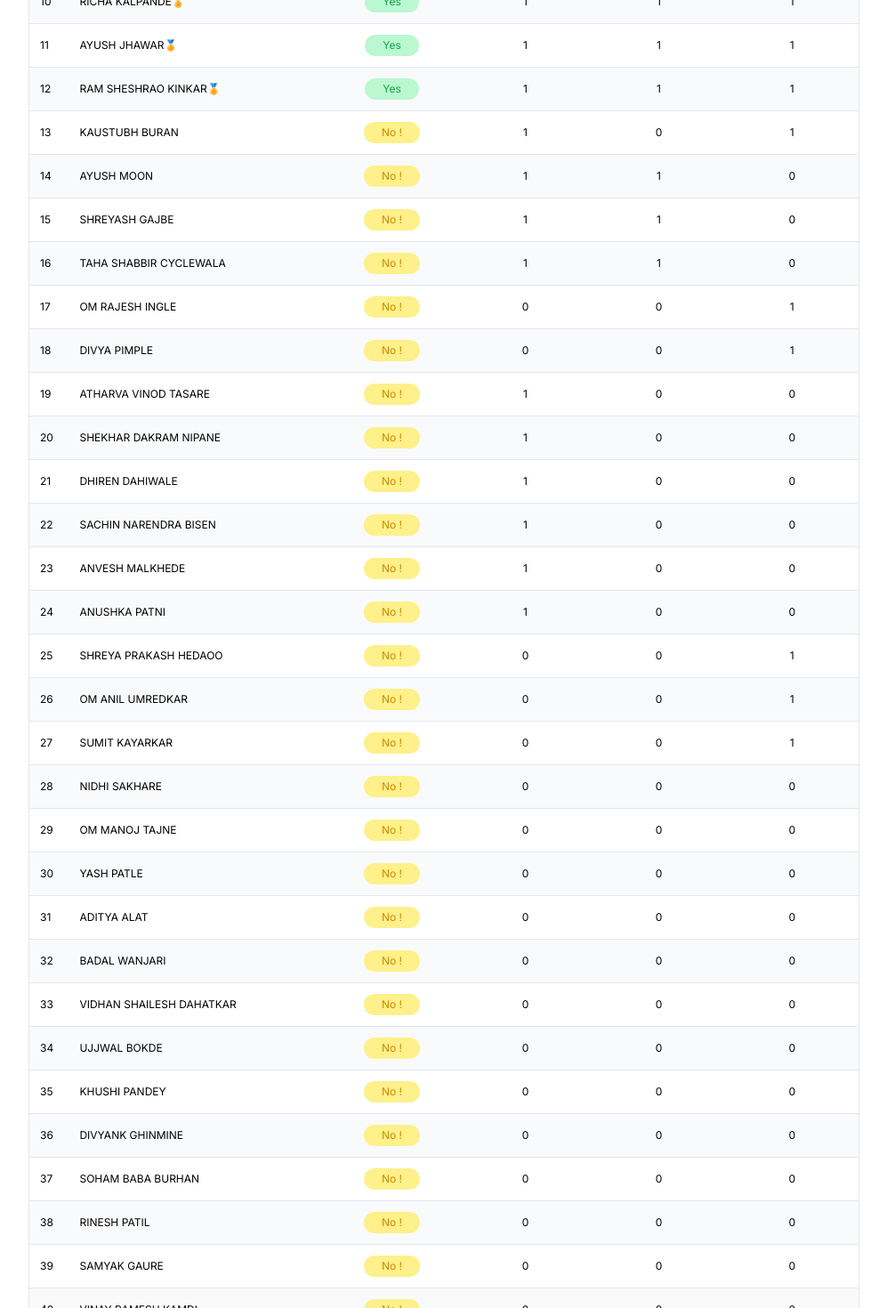
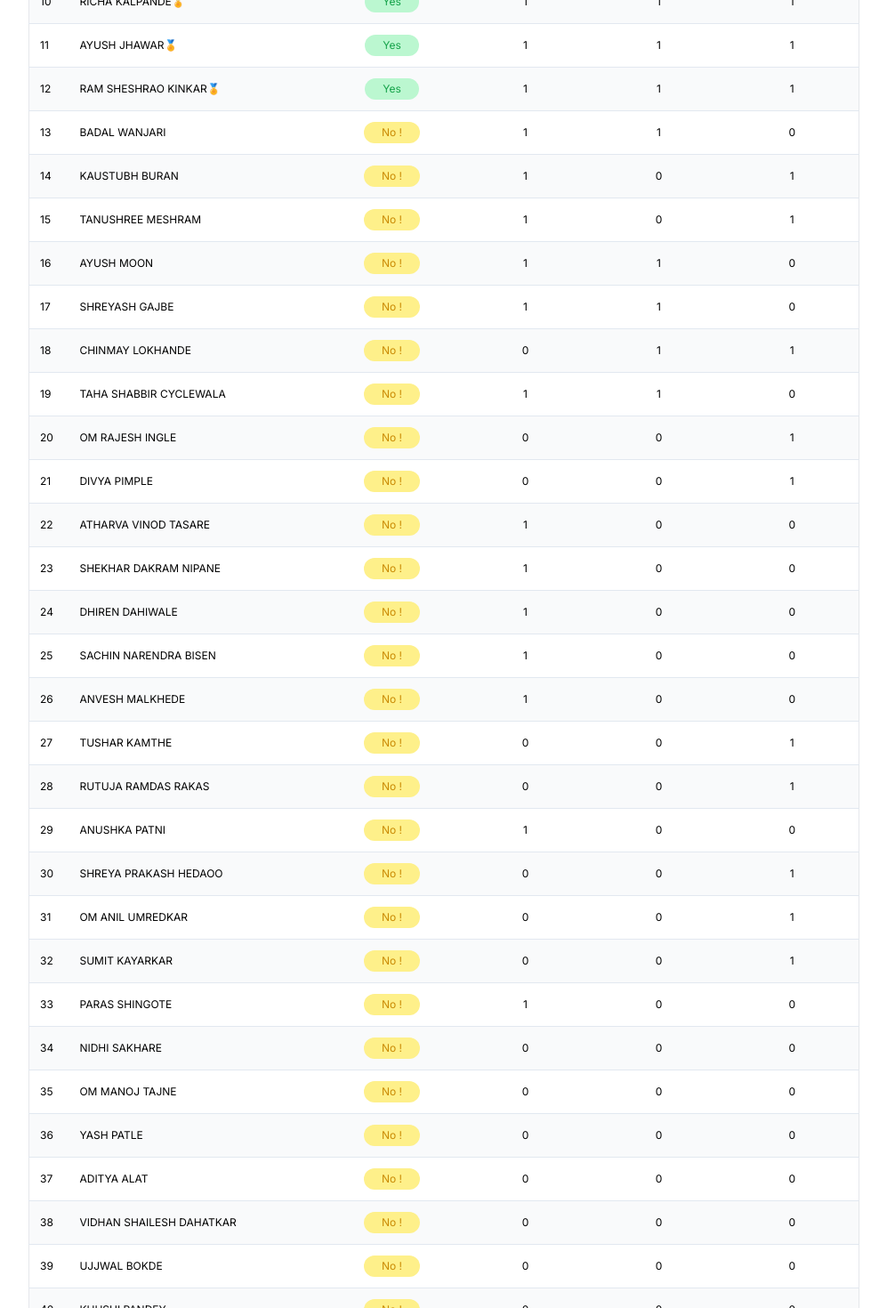
Before and after one commit to spectropaws/studyjams, a Next.js app: page / in a window 1280 px wide. Shown: the part 920-2390 px from the top of the page at 89% size, without its empty margins (141-1138 px from the left). Built offline with nearby package versions, Linux system fonts and the light colour scheme.

Commit message:
9 may updated

```diff
--- a/src/app/components/Table.Index.js
+++ b/src/app/components/Table.Index.js
@@ -5,7 +5,7 @@ import TableBody from './TableBody'
 
 function TableIndex() {
 
- const data = [
+ const data =  [
   {
     "User Name": "Pratham Akkewar",
     "User Email": "akkewarpratham45@gmail.com",
@@ -151,6 +151,18 @@ function TableIndex() {
     "Campaign Code Redemption Status": "Yes"
   },
   {
+    "User Name": "Badal Wanjari",
+    "User Email": "badalwanjari.cse@gmail.com",
+    "Google Cloud Skills Boost Profile URL": "https://www.cloudskillsboost.google/public_profiles/e0ab7195-addf-46d0-a29f-4258a254f7d2",
+    "Profile URL Status": "All Good",
+    "Prompt Design in Vertex AI Completion": 1,
+    "Develop GenAI Apps with Gemini and Streamlit Completion": 1,
+    "Gen AI Arcade Game Completion": 0,
+    "Sum": 2,
+    "All 3 Pathways Completed - Yes or No": "No",
+    "Campaign Code Redemption Status": "Yes"
+  },
+  {
     "User Name": "Kaustubh Buran",
     "User Email": "kaustubhburan996@gmail.com",
     "Google Cloud Skills Boost Profile URL": "https://www.cloudskillsboost.google/public_profiles/fa966ef6-750e-4d54-8b14-29afa987437c",
@@ -163,6 +175,18 @@ function TableIndex() {
     "Campaign Code Redemption Status": "Yes"
   },
   {
+    "User Name": "Tanushree Meshram",
+    "User Email": "meshramtanushree2@gmail.com",
+    "Google Cloud Skills Boost Profile URL": "https://www.cloudskillsboost.google/public_profiles/0b45a369-6aa8-4881-9167-bbf45f0d8719",
+    "Profile URL Status": "All Good",
+    "Prompt Design in Vertex AI Completion": 1,
+    "Develop GenAI Apps with Gemini and Streamlit Completion": 0,
+    "Gen AI Arcade Game Completion": 1,
+    "Sum": 2,
+    "All 3 Pathways Completed - Yes or No": "No",
+    "Campaign Code Redemption Status": "Yes"
+  },
+  {
     "User Name": "Ayush Moon",
     "User Email": "m240925a1@gmail.com",
     "Google Cloud Skills Boost Profile URL": "https://www.cloudskillsboost.google/public_profiles/8df7c363-046b-417b-ab96-212264e44d15",
@@ -187,6 +211,18 @@ function TableIndex() {
     "Campaign Code Redemption Status": "Yes"
   },
   {
+    "User Name": "Chinmay Lokhande",
+    "User Email": "chinmaylokhande37@gmail.com",
+    "Google Cloud Skills Boost Profile URL": "https://www.cloudskillsboost.google/public_profiles/da82e542-f5fd-4c0b-945e-8461bd8bb4e7",
+    "Profile URL Status": "All Good",
+    "Prompt Design in Vertex AI Completion": 0,
+    "Develop GenAI Apps with Gemini and Streamlit Completion": 1,
+    "Gen AI Arcade Game Completion": 1,
+    "Sum": 2,
+    "All 3 Pathways Completed - Yes or No": "No",
+    "Campaign Code Redemption Status": "Yes"
+  },
+  {
     "User Name": "Taha Shabbir Cyclewala",
     "User Email": "tahahussain883@gmail.com",
     "Google Cloud Skills Boost Profile URL": "https://www.cloudskillsboost.google/public_profiles/0741cc81-a6bd-4279-8400-26e5f5e4208d",
@@ -232,7 +268,7 @@ function TableIndex() {
     "Gen AI Arcade Game Completion": 0,
     "Sum": 1,
     "All 3 Pathways Completed - Yes or No": "No",
-    "Campaign Code Redemption Status": "No"
+    "Campaign Code Redemption Status": "Yes"
   },
   {
     "User Name": "Shekhar Dakram Nipane",
@@ -283,6 +319,30 @@ function TableIndex() {
     "Campaign Code Redemption Status": "Yes"
   },
   {
+    "User Name": "Tushar Kamthe",
+    "User Email": "tusharkamthe23@gmail.com",
+    "Google Cloud Skills Boost Profile URL": "https://www.cloudskillsboost.google/public_profiles/814c3cec-95f9-4c81-b61e-7b831df77ce3",
+    "Profile URL Status": "All Good",
+    "Prompt Design in Vertex AI Completion": 0,
+    "Develop GenAI Apps with Gemini and Streamlit Completion": 0,
+    "Gen AI Arcade Game Completion": 1,
+    "Sum": 1,
+    "All 3 Pathways Completed - Yes or No": "No",
+    "Campaign Code Redemption Status": "Yes"
+  },
+  {
+    "User Name": "Rutuja Ramdas Rakas",
+    "User Email": "rutujarakas@gmail.com",
+    "Google Cloud Skills Boost Profile URL": "https://www.cloudskillsboost.google/public_profiles/69a5318b-dc2b-4af3-bc76-d85520f94dce",
+    "Profile URL Status": "All Good",
+    "Prompt Design in Vertex AI Completion": 0,
+    "Develop GenAI Apps with Gemini and Streamlit Completion": 0,
+    "Gen AI Arcade Game Completion": 1,
+    "Sum": 1,
+    "All 3 Pathways Completed - Yes or No": "No",
+    "Campaign Code Redemption Status": "Yes"
+  },
+  {
     "User Name": "Anushka Patni",
     "User Email": "anupatni09@gmail.com",
     "Google Cloud Skills Boost Profile URL": "https://www.cloudskillsboost.google/public_profiles/c934a85a-c0af-4bdb-a0ae-744f7192da16",
@@ -328,7 +388,19 @@ function TableIndex() {
     "Gen AI Arcade Game Completion": 1,
     "Sum": 1,
     "All 3 Pathways Completed - Yes or No": "No",
-    "Campaign Code Redemption Status": "No"
+    "Campaign Code Redemption Status": "Yes"
+  },
+  {
+    "User Name": "Paras Shingote",
+    "User Email": "classey17@gmail.com",
+    "Google Cloud Skills Boost Profile URL": "https://www.cloudskillsboost.google/public_profiles/276c1237-f8ee-48dc-a401-587682ea5044",
+    "Profile URL Status": "All Good",
+    "Prompt Design in Vertex AI Completion": 1,
+    "Develop GenAI Apps with Gemini and Streamlit Completion": 0,
+    "Gen AI Arcade Game Completion": 0,
+    "Sum": 1,
+    "All 3 Pathways Completed - Yes or No": "No",
+    "Campaign Code Redemption Status": "Yes"
   },
   {
     "User Name": "Nidhi Sakhare",
@@ -379,18 +451,6 @@ function TableIndex() {
     "Campaign Code Redemption Status": "No"
   },
   {
-    "User Name": "Badal Wanjari",
-    "User Email": "badalwanjari.cse@gmail.com",
-    "Google Cloud Skills Boost Profile URL": "https://www.cloudskillsboost.google/public_profiles/e0ab7195-addf-46d0-a29f-4258a254f7d2",
-    "Profile URL Status": "All Good",
-    "Prompt Design in Vertex AI Completion": 0,
-    "Develop GenAI Apps with Gemini and Streamlit Completion": 0,
-    "Gen AI Arcade Game Completion": 0,
-    "Sum": 0,
-    "All 3 Pathways Completed - Yes or No": "No",
-    "Campaign Code Redemption Status": "Yes"
-  },
-  {
     "User Name": "Vidhan Shailesh Dahatkar",
     "User Email": "dahatkarv@gmail.com",
     "Google Cloud Skills Boost Profile URL": "https://www.cloudskillsboost.google/public_profiles/52b62e3f-76b5-406d-93d5-e5cbf9184305",
@@ -544,7 +604,7 @@ function TableIndex() {
     "Gen AI Arcade Game Completion": 0,
     "Sum": 0,
     "All 3 Pathways Completed - Yes or No": "No",
-    "Campaign Code Redemption Status": "No"
+    "Campaign Code Redemption Status": "Yes"
   },
   {
     "User Name": "Humanshu D G",
@@ -604,7 +664,7 @@ function TableIndex() {
     "Gen AI Arcade Game Completion": 0,
     "Sum": 0,
     "All 3 Pathways Completed - Yes or No": "No",
-    "Campaign Code Redemption Status": "No"
+    "Campaign Code Redemption Status": "Yes"
   },
   {
     "User Name": "Aditya Adlak",
@@ -628,7 +688,7 @@ function TableIndex() {
     "Gen AI Arcade Game Completion": 0,
     "Sum": 0,
     "All 3 Pathways Completed - Yes or No": "No",
-    "Campaign Code Redemption Status": "No"
+    "Campaign Code Redemption Status": "Yes"
   },
   {
     "User Name": "Nidhi Santosh Ambatkar",
@@ -724,7 +784,7 @@ function TableIndex() {
     "Gen AI Arcade Game Completion": 0,
     "Sum": 0,
     "All 3 Pathways Completed - Yes or No": "No",
-    "Campaign Code Redemption Status": "No"
+    "Campaign Code Redemption Status": "Yes"
   },
   {
     "User Name": "Debadrita Chattopadhyay",
@@ -871,18 +931,6 @@ function TableIndex() {
     "Campaign Code Redemption Status": "No"
   },
   {
-    "User Name": "Tanushree Meshram",
-    "User Email": "meshramtanushree2@gmail.com",
-    "Google Cloud Skills Boost Profile URL": "https://www.cloudskillsboost.google/public_profiles/0b45a369-6aa8-4881-9167-bbf45f0d8719",
-    "Profile URL Status": "All Good",
-    "Prompt Design in Vertex AI Completion": 0,
-    "Develop GenAI Apps with Gemini and Streamlit Completion": 0,
-    "Gen AI Arcade Game Completion": 0,
-    "Sum": 0,
-    "All 3 Pathways Completed - Yes or No": "No",
-    "Campaign Code Redemption Status": "Yes"
-  },
-  {
     "User Name": "Prasanna Nagpure",
     "User Email": "prasannanagpure55@gmail.com",
     "Google Cloud Skills Boost Profile URL": "https://www.cloudskillsboost.google/public_profiles/e9fcd681-ade6-4c60-874f-9465d9c9f31e",
@@ -1096,7 +1144,7 @@ function TableIndex() {
     "Gen AI Arcade Game Completion": 0,
     "Sum": 0,
     "All 3 Pathways Completed - Yes or No": "No",
-    "Campaign Code Redemption Status": "No"
+    "Campaign Code Redemption Status": "Yes"
   },
   {
     "User Name": "Karan Baghele",
@@ -1111,18 +1159,6 @@ function TableIndex() {
     "Campaign Code Redemption Status": "Yes"
   },
   {
-    "User Name": "Tushar Kamthe",
-    "User Email": "tusharkamthe23@gmail.com",
-    "Google Cloud Skills Boost Profile URL": "https://www.cloudskillsboost.google/public_profiles/814c3cec-95f9-4c81-b61e-7b831df77ce3",
-    "Profile URL Status": "All Good",
-    "Prompt Design in Vertex AI Completion": 0,
-    "Develop GenAI Apps with Gemini and Streamlit Completion": 0,
-    "Gen AI Arcade Game Completion": 0,
-    "Sum": 0,
-    "All 3 Pathways Completed - Yes or No": "No",
-    "Campaign Code Redemption Status": "Yes"
-  },
-  {
     "User Name": "Aaditee Kedar",
     "User Email": "kedaraaditee@gmail.com",
     "Google Cloud Skills Boost Profile URL": "https://www.cloudskillsboost.google/public_profiles/568723ea-7a2a-43b4-b29c-e5035c810902",
@@ -1267,18 +1303,6 @@ function TableIndex() {
     "Campaign Code Redemption Status": "Yes"
   },
   {
-    "User Name": "Rutuja Ramdas Rakas",
-    "User Email": "rutujarakas@gmail.com",
-    "Google Cloud Skills Boost Profile URL": "https://www.cloudskillsboost.google/public_profiles/69a5318b-dc2b-4af3-bc76-d85520f94dce",
-    "Profile URL Status": "All Good",
-    "Prompt Design in Vertex AI Completion": 0,
-    "Develop GenAI Apps with Gemini and Streamlit Completion": 0,
-    "Gen AI Arcade Game Completion": 0,
-    "Sum": 0,
-    "All 3 Pathways Completed - Yes or No": "No",
-    "Campaign Code Redemption Status": "Yes"
-  },
-  {
     "User Name": "Arunima Rajesh Paunikar",
     "User Email": "arunimapaunikar818@gmail.com",
     "Google Cloud Skills Boost Profile URL": "https://www.cloudskillsboost.google/public_profiles/6cc18b5b-a012-4581-bbb5-95b17d6c1b1d",
@@ -1459,18 +1483,6 @@ function TableIndex() {
     "Campaign Code Redemption Status": "Yes"
   },
   {
-    "User Name": "Chinmay Lokhande",
-    "User Email": "chinmaylokhande37@gmail.com",
-    "Google Cloud Skills Boost Profile URL": "https://www.cloudskillsboost.google/public_profiles/da82e542-f5fd-4c0b-945e-8461bd8bb4e7",
-    "Profile URL Status": "All Good",
-    "Prompt Design in Vertex AI Completion": 0,
-    "Develop GenAI Apps with Gemini and Streamlit Completion": 0,
-    "Gen AI Arcade Game Completion": 0,
-    "Sum": 0,
-    "All 3 Pathways Completed - Yes or No": "No",
-    "Campaign Code Redemption Status": "Yes"
-  },
-  {
     "User Name": "Sargam Arun Kamble",
     "User Email": "sargamkamble4444@gmail.com",
     "Google Cloud Skills Boost Profile URL": "https://www.cloudskillsboost.google/public_profiles/1cdb26d1-5b98-48ed-baf7-38f78a7160bc",
@@ -1948,7 +1960,7 @@ function TableIndex() {
     "Gen AI Arcade Game Completion": 0,
     "Sum": 0,
     "All 3 Pathways Completed - Yes or No": "No",
-    "Campaign Code Redemption Status": "No"
+    "Campaign Code Redemption Status": "Yes"
   },
   {
     "User Name": "Sakshi Ganesh Ganyarpawar",
@@ -2008,7 +2020,7 @@ function TableIndex() {
     "Gen AI Arcade Game Completion": 0,
     "Sum": 0,
     "All 3 Pathways Completed - Yes or No": "No",
-    "Campaign Code Redemption Status": "No"
+    "Campaign Code Redemption Status": "Yes"
   },
   {
     "User Name": "Shreya Diliprao Thakare",
@@ -2071,18 +2083,6 @@ function TableIndex() {
     "Campaign Code Redemption Status": "No"
   },
   {
-    "User Name": "Paras Shingote",
-    "User Email": "classey17@gmail.com",
-    "Google Cloud Skills Boost Profile URL": "https://www.cloudskillsboost.google/public_profiles/276c1237-f8ee-48dc-a401-587682ea5044",
-    "Profile URL Status": "All Good",
-    "Prompt Design in Vertex AI Completion": 0,
-    "Develop GenAI Apps with Gemini and Streamlit Completion": 0,
-    "Gen AI Arcade Game Completion": 0,
-    "Sum": 0,
-    "All 3 Pathways Completed - Yes or No": "No",
-    "Campaign Code Redemption Status": "Yes"
-  },
-  {
     "User Name": "Sanskar Mange",
     "User Email": "sanskar.mange54@gmail.com",
     "Google Cloud Skills Boost Profile URL": "https://www.cloudskillsboost.google/public_profiles/7e98aea8-be75-4a33-abc8-8106ec68f30d",
@@ -2275,6 +2275,7 @@ function TableIndex() {
     "Campaign Code Redemption Status": "No"
   }
 ]
+
 
 
     const [Participationdata, setParticipationdata] = useState([...data]);
```
